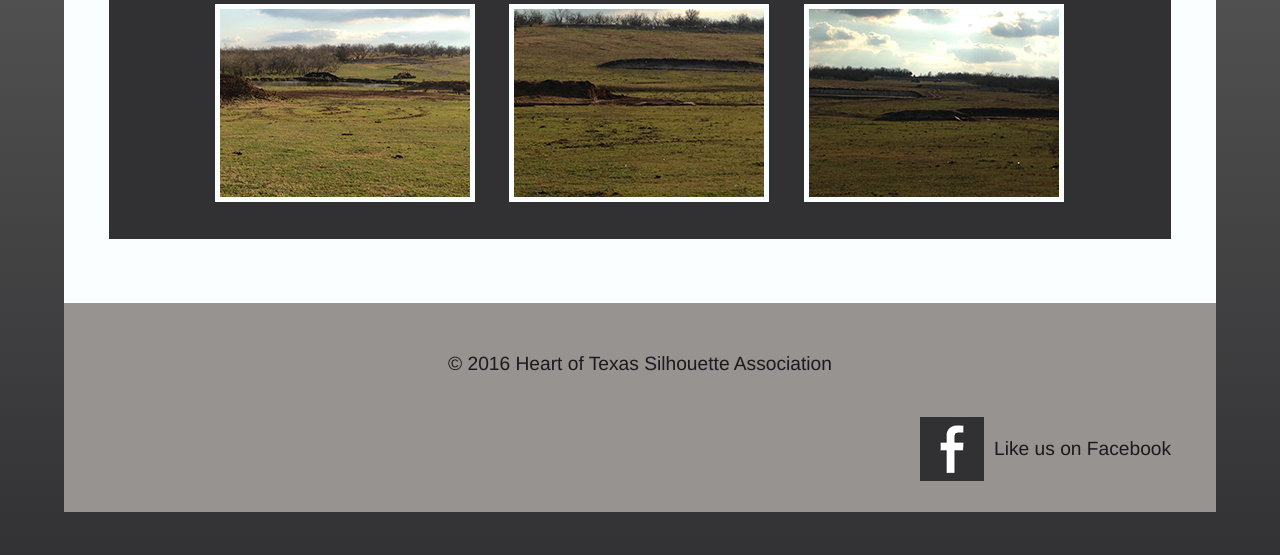
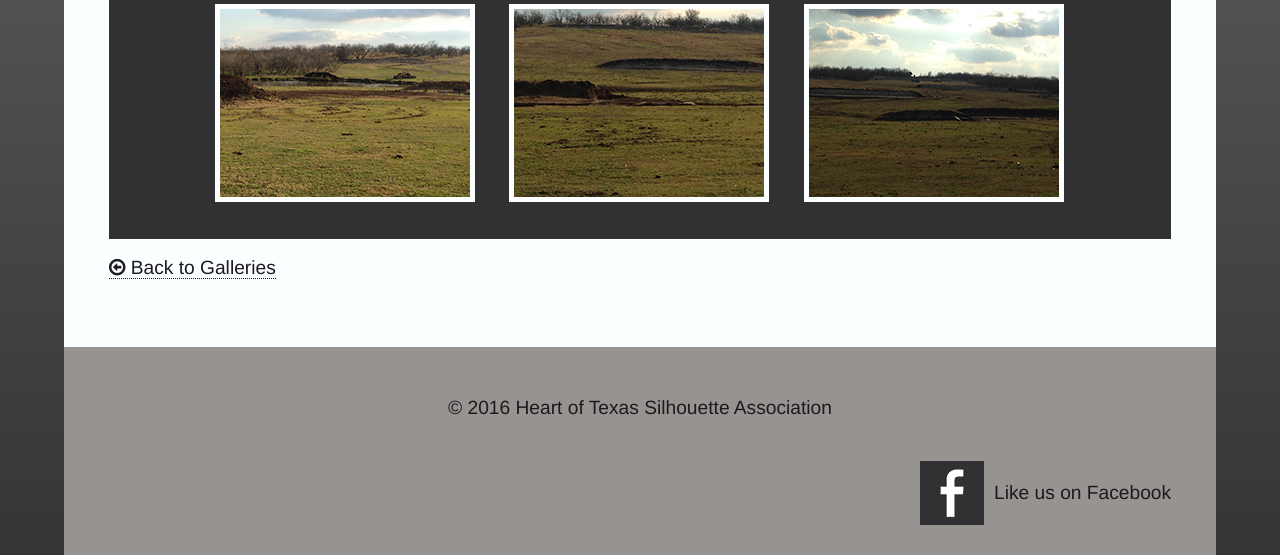
Before and after one commit to kevinwsauer/HOTSA, a PHP site: page /hotsa-range-construction.php in a window 1280 px wide. Shown: the part 1261-1816 px from the top of the page. Before the commit the page ends 1773 px from the top, so only its background shows below. Run offline with PHP 8.4, Linux system fonts and the light colour scheme; some libraries are stand-ins or nearby versions.

Commit message:
Adds a Back to Galleries link on the gallery pages.

```diff
--- a/hotsa-range-construction.php
+++ b/hotsa-range-construction.php
@@ -51,6 +51,7 @@
 <img src="_images/gallery/hotsa-range-construction/sm_035.jpg" alt="HOTSA Range Construction 15"></a>
 </div><!-- .gallery-images -->
 </section><!-- .gallery-container -->
+<p><a href="galleries.php" title="Galleries"><i class="fa fa-arrow-circle-o-left"></i> Back to Galleries</a></p>
 </article><!-- #hotsa-range-construction -->
 </section><!-- #main -->
 <!-- End Main Section -->
--- a/legacy-shooting-products.php
+++ b/legacy-shooting-products.php
@@ -36,6 +36,7 @@
 </div><!-- .gallery-images -->
 </section><!-- .gallery-container -->
 <p>Visit <a href="http://legacyshootingproducts.com/" title="Legacy Shooting Products">LegacyShootingProducts.com</a></p>
+<p><a href="galleries.php" title="Galleries"><i class="fa fa-arrow-circle-o-left"></i> Back to Galleries</a></p>
 </article><!-- #legacy-shooting-products -->
 </section><!-- #main -->
 <!-- End Main Section -->
```
